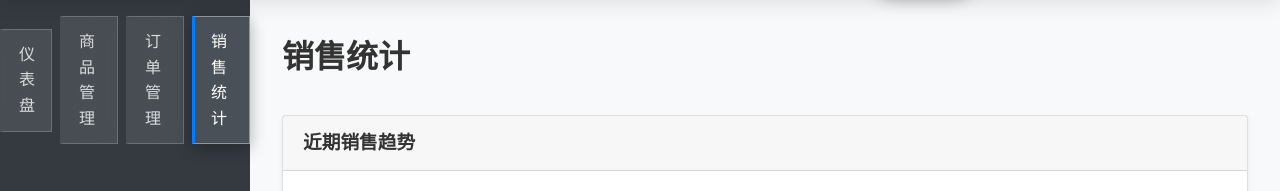
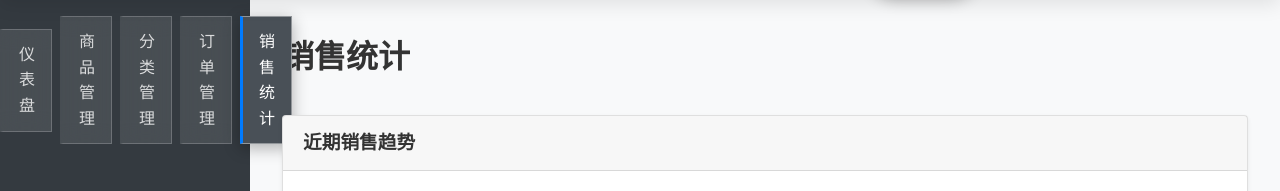
Before and after one commit to lwh-440/online-shop, a Flask app: page /admin/stats in a window 1280 px wide. Shown: the part 62-253 px from the top of the page. Run offline with Flask 3, Linux system fonts and the light colour scheme; a user stored in the database is signed in; data that the repository does not hold is empty; some libraries are stand-ins or nearby versions.

Commit message:
增加分类功能

```diff
--- a/templates/admin/stats.html
+++ b/templates/admin/stats.html
@@ -13,6 +13,9 @@
                 </li>
                 <li class="nav-item">
                     <a href="{{ url_for('admin_products') }}" class="nav-link">商品管理</a>
+                </li>
+                <li class="nav-item">
+                    <a href="{{ url_for('admin_categories') }}" class="nav-link {% if request.endpoint == 'admin_categories' %}active{% endif %}">分类管理</a>
                 </li>
                 <li class="nav-item">
                     <a href="{{ url_for('admin_orders') }}" class="nav-link">订单管理</a>
```
